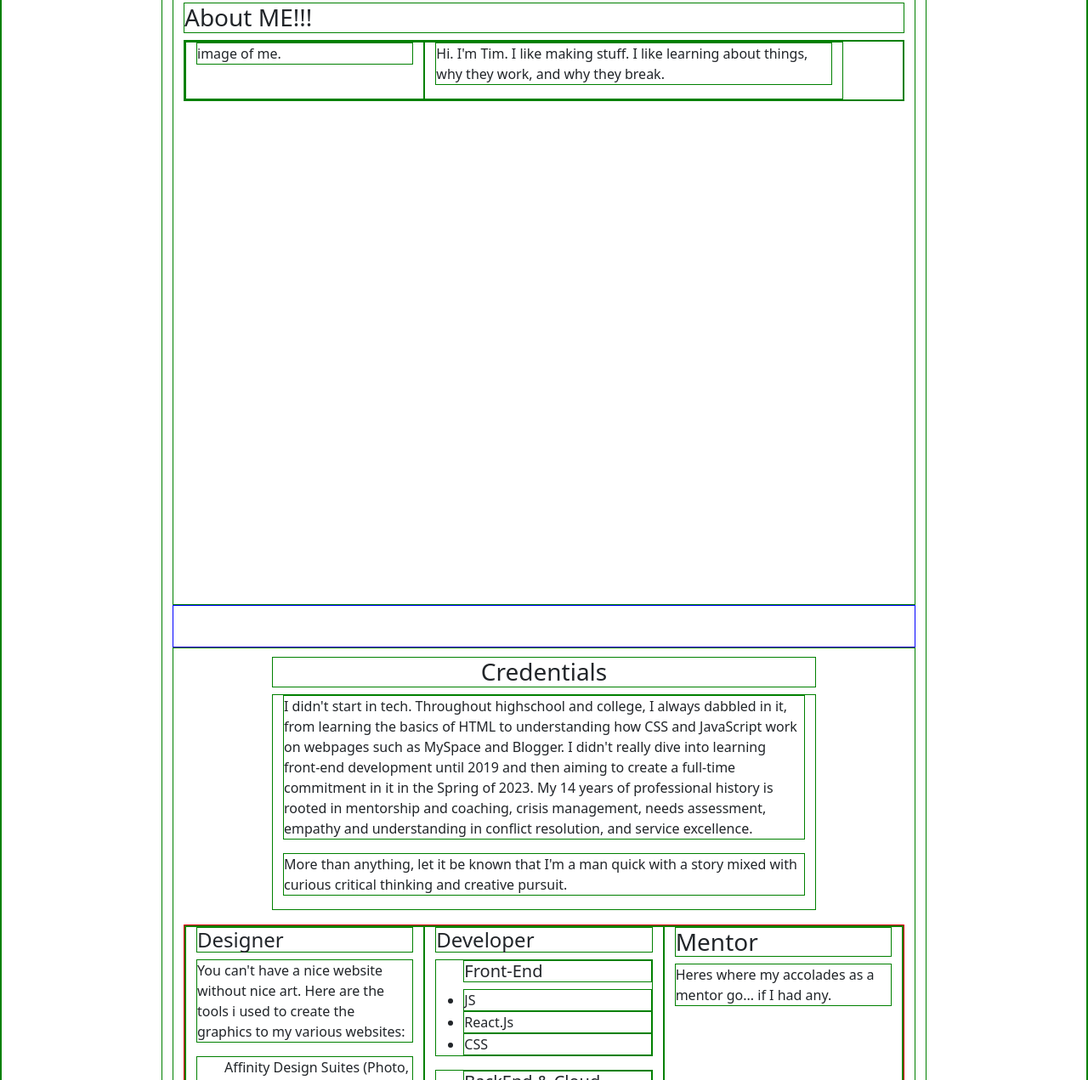
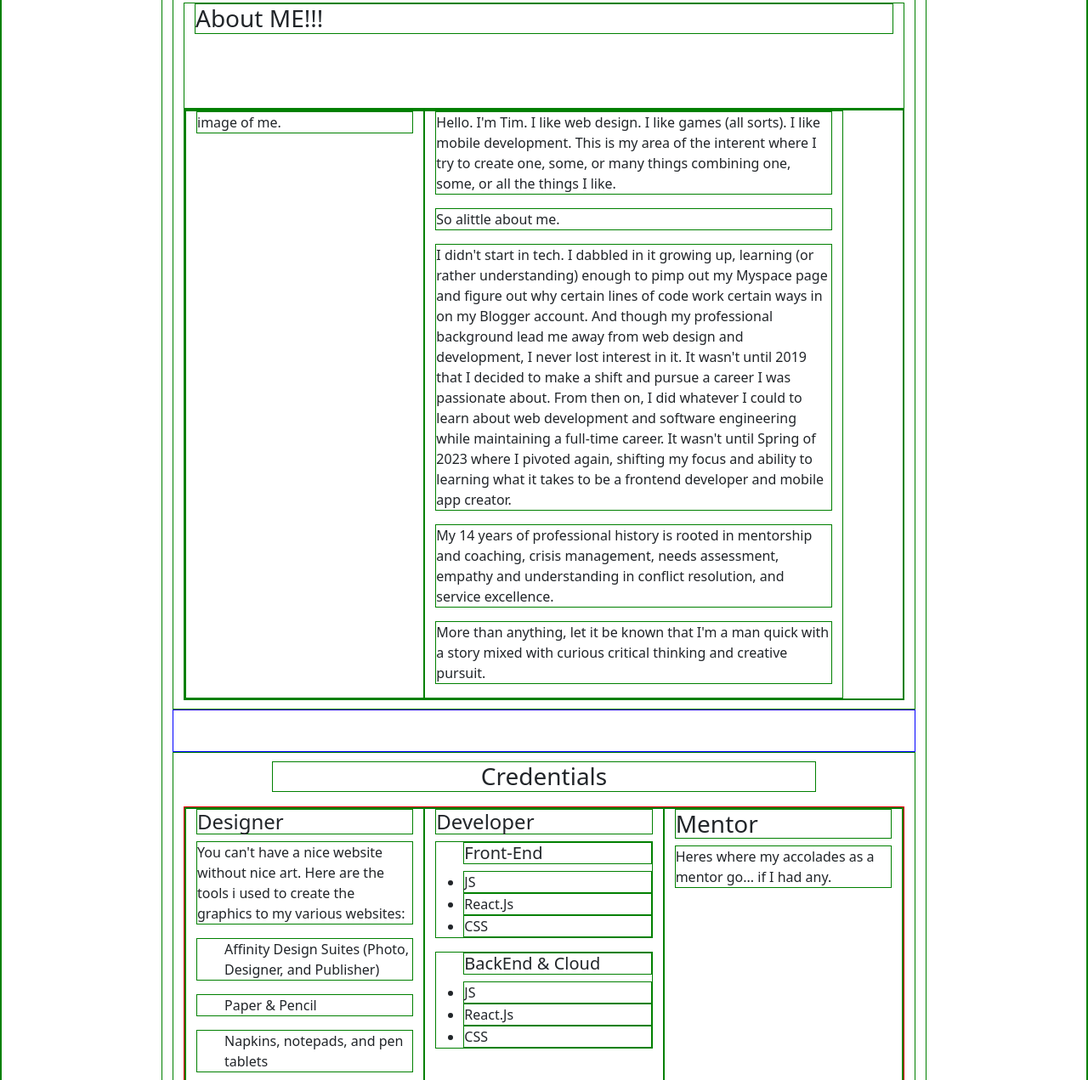
Before and after one commit to bathant702/portfolio_ii, a website: page index.html in a window 1280 px wide. Shown: the part 861-2132 px from the top of the page at 85% size. Drawn offline with nearby package versions, Linux system fonts and the light colour scheme.

Commit message:
more layout stuff. figured out why spacers were collapsing on itself

```diff
--- a/css/styles.css
+++ b/css/styles.css
@@ -37,10 +37,17 @@
   height: 100vh;
 }
 
+.about-me-banner {
+  height: 125px;
+}
+
 .about-me-sect {
+  /* height: 90vh; */
+}
+
+.credentials-sect {
   height: 90vh;
 }
-
 .credentials-sect-intro {
   width: 80vh;
 }
--- a/index.html
+++ b/index.html
@@ -37,7 +37,10 @@
 
       <!-- Sec 1 - About me -->
       <div class="container about-me-sect sect">
-        <h3>About ME!!!</h3>
+        <div class="container about-me-banner">
+          <h3>About ME!!!</h3>
+          <!-- this should be bigger. almost banner-esque. -->
+        </div>
         <!-- do 2 columns here? -->
         <div class="container">
           <div class="row">
@@ -46,8 +49,34 @@
             </div>
             <div class="col-7">
               <p>
-                Hi. I'm Tim. I like making stuff. I like learning about things,
-                why they work, and why they break.
+                Hello. I'm Tim. I like web design. I like games (all sorts). I
+                like mobile development. This is my area of the interent where I
+                try to create one, some, or many things combining one, some, or
+                all the things I like.
+              </p>
+              <p>So alittle about me.</p>
+              <p>
+                I didn't start in tech. I dabbled in it growing up, learning (or
+                rather understanding) enough to pimp out my Myspace page and
+                figure out why certain lines of code work certain ways in on my
+                Blogger account. And though my professional background lead me
+                away from web design and development, I never lost interest in
+                it. It wasn't until 2019 that I decided to make a shift and
+                pursue a career I was passionate about. From then on, I did
+                whatever I could to learn about web development and software
+                engineering while maintaining a full-time career. It wasn't
+                until Spring of 2023 where I pivoted again, shifting my focus
+                and ability to learning what it takes to be a frontend developer
+                and mobile app creator.
+              </p>
+              <p>
+                My 14 years of professional history is rooted in mentorship and
+                coaching, crisis management, needs assessment, empathy and
+                understanding in conflict resolution, and service excellence.
+              </p>
+              <p>
+                More than anything, let it be known that I'm a man quick with a
+                story mixed with curious critical thinking and creative pursuit.
               </p>
             </div>
           </div>
@@ -60,22 +89,6 @@
       <!-- Sec 2 - Credentials -->
       <div class="container align-items-center credentials-sect sect">
         <h3 class="container headline">Credentials</h3>
-        <div class="container credentials-sect-intro">
-          <p>
-            I didn't start in tech. Throughout highschool and college, I always
-            dabbled in it, from learning the basics of HTML to understanding how
-            CSS and JavaScript work on webpages such as MySpace and Blogger. I
-            didn't really dive into learning front-end development until 2019
-            and then aiming to create a full-time commitment in it in the Spring
-            of 2023. My 14 years of professional history is rooted in mentorship
-            and coaching, crisis management, needs assessment, empathy and
-            understanding in conflict resolution, and service excellence.
-          </p>
-          <p>
-            More than anything, let it be known that I'm a man quick with a
-            story mixed with curious critical thinking and creative pursuit.
-          </p>
-        </div>
         <div class="container skill-box">
           <div class="row align-top">
             <div class="col design-cred">
@@ -242,3 +255,5 @@
     ></script>
   </body>
 </html>
+
+<!-- notes for myself: I want each section to be centered in the container they're in. -->
```
